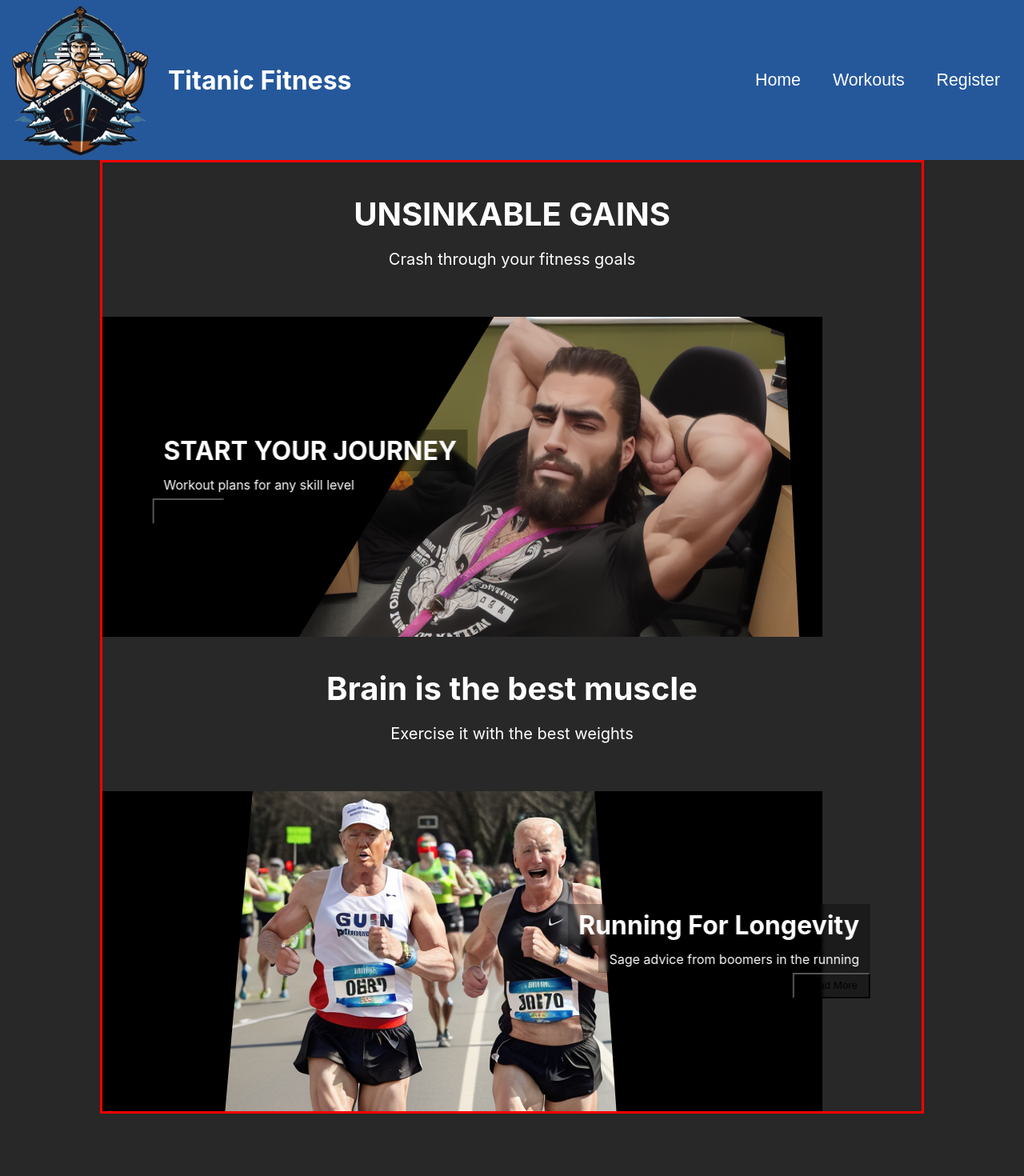
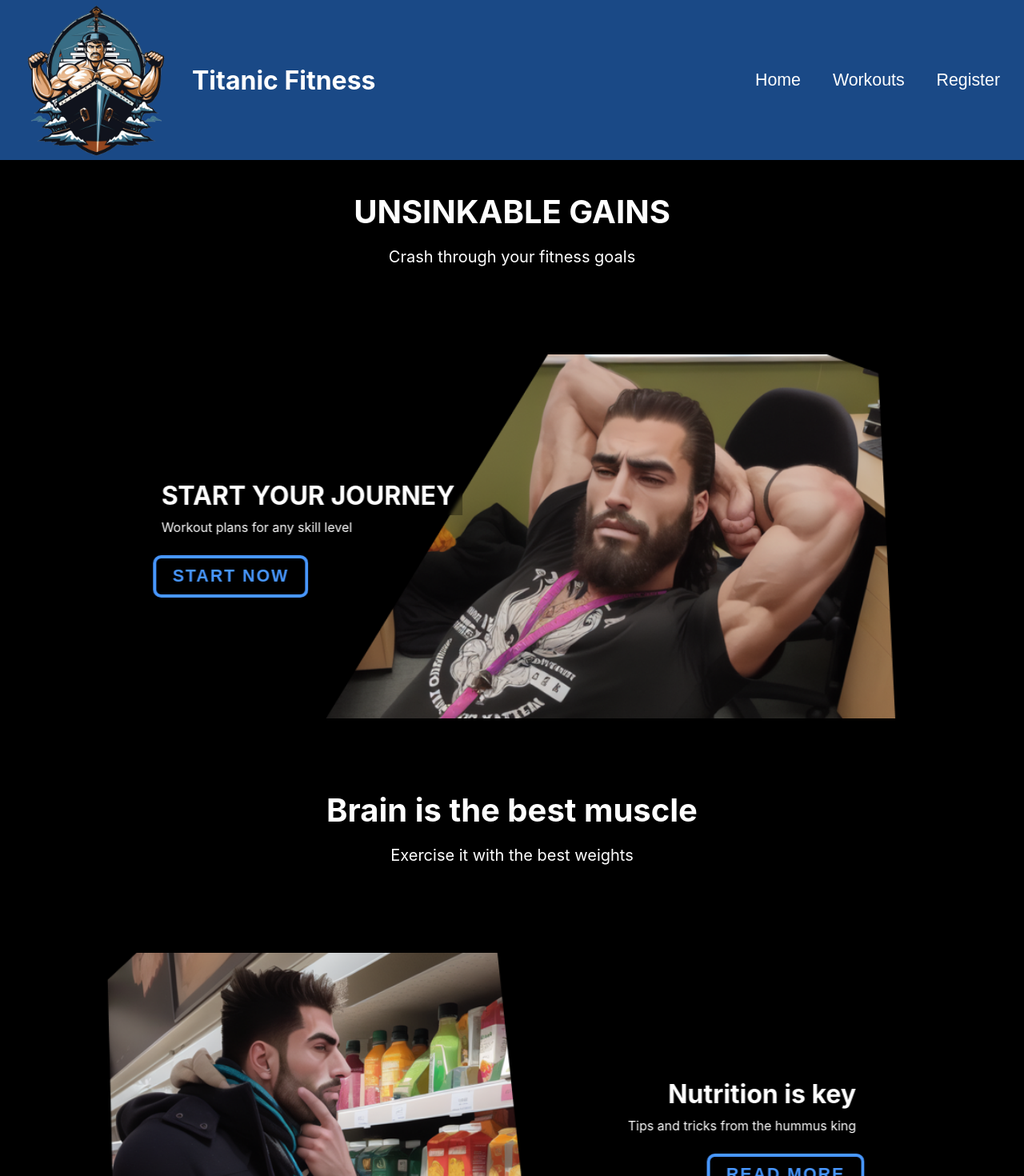
Before and after one commit to Maciej-Clanet/titanic_fitness_frontend_classroom, a React (Create React App) app: page / in a window 1280 px wide. Shown: the top 1470 px of the page at 80% size. Before the commit the page ends 1392 px from the top, so only its background shows below. Built offline with nearby package versions, Linux system fonts and the light colour scheme.

Commit message:
css fixes and comments

```diff
--- a/src/App.css
+++ b/src/App.css
@@ -1,7 +1,7 @@
 .page-container{
   width: 80%;
-  max-width: 1200px;
-  border: 3px solid red;
+  max-width: 1500px;
+  /* border: 3px solid red;  */
   margin: auto;
   text-align: center;
 }
--- a/src/Components/Header/Header.css
+++ b/src/Components/Header/Header.css
@@ -1,18 +1,18 @@
 header{
     width: 100%;
-    background-color: rgb(37, 88, 155);
+    background-color: rgb(26, 73, 134);
     display: flex;
     align-items: center;
-    justify-content: space-between;
+    justify-content: space-between; /*position the first element (container with logo and logo text) on the start of header, and second element (container with buttons) at the end of header*/
 }
 header h1{
-    color: white;
-    user-select: none;
+    user-select: none; /*prevents user from being able to select the logo text*/
 }
 .logo-container{
     display: flex;
     align-items: center;
-    gap: 10px;
+    gap: 20px;  /*Create a 20px gap between logo image and logo text*/
+    margin-left: 20px; /*move the logo 20px to the right fro the edge of the screen*/
 }
 
 .logo{
@@ -21,8 +21,10 @@ header h1{
 }
 .nav-buttons{
     display: flex;
-    gap: 20px;
-    padding: 20px;
+    gap: 20px;  /*20px gap between each navigation button*/
+    padding-top: 20px; /*give the heading some space above and below, visible when screen width is smaller*/
+    padding-bottom: 20px;
+    margin-right: 20px;  /*Move the buttons 20px away from right side of the screen*/
 }
 .nav-button{
     background: none;
@@ -32,18 +34,20 @@ header h1{
     padding: 5px 10px;
 }
 .nav-button:hover{
-    color: rgb(140, 183, 233)
+    color: rgb(140, 183, 233);
+    cursor:pointer; /*change the cursor icon from arrow to the finger pointer*/
 }
 
 
-@media (max-width: 900px){
+@media (max-width: 900px){ /*This css code will overwrite the existing css code but only if screen is less than 900px wide*/
     header{
-        flex-direction: column;
+        flex-direction: column;  /*change the header elements direction from row to column*/
     }
     .nav-buttons{
         width: 100%;
         background-color: rgb(20,20,20);
         display: flex;
         justify-content: center;
+        margin-right: 0;
     }
 }
--- a/src/Components/HeroImage/HeroImage.css
+++ b/src/Components/HeroImage/HeroImage.css
@@ -1,63 +1,67 @@
 .hero{
-    width: 100%;
-    height: 400px;
-    /* background-color: black; */
-    background-size: cover;
-    background-position: center;
-    display: flex;
-    align-items: center;
-    position: relative;
-    overflow: hidden;
-    margin-top:100px;
-    margin-bottom: 100%;
-    margin: auto;
+    margin-top: 50px; /*Some space above the hero element*/
+    margin-bottom: 50px; /*some space under the hero element*/
+    background-size: cover;  /*aligns the image to the container*/
+    background-position: center; /*as we scale our page width down this keeps the image in the center*/
+    display: flex; /*needed to use flexbox properties*/
+    align-items: center; /*the hero content (heading, text, button) will be aligned to center vertically*/
+    justify-content: center; /*centers the entire hero component to the middle of the page*/
+    position: relative; /*Help our position classes later on, without it the hero content would go outside of our page container*/
+    overflow: hidden; /*not important yet but will help later if we add animation, prevents the content that extends past our container from appearing, so our website doesn't get a horizontal scrollbar*/
+
+
+
 }
 .hero-image{
-    max-width: 900px;
-    max-height: 400px;
-    width: 100%;
-    object-fit: cover;
+    width: 100%; /*Make the image scale, without it the image crops as you reduce the page width. That might be an effect you like more so try removing this and see what happens*/
 }
 .hero-content{
-    text-align: center;
-    z-index: 1;
-    position: absolute;
-    max-width: 80%;
-    margin: 0 auto;
-    display: flex;
-    flex-direction: column;
-    align-items: center;
+    text-align: center; /*this will be overwritten by the left,right,center css but if we don't give the position attribute, this will be used as default text align*/
+    z-index: 1; /*important for our blur to work, we make sure the content is over our background, as the backgdrop-filter will only blur things behind our element*/
+    position: absolute; /*this is needed so we can force the text to go over the image*/
+    margin: 0 auto; /*will center our text in case we mess up the position property*/
+    display: flex; /*so we can use the below flex properties*/
+    flex-direction: column; /*we want the heading, text, and button to be in a column*/
+    align-items: center;  /*another default for our position if we mess that up, to make things properly center*/
 }
 
-.hero.left .hero-content{
-    left: 10%;
-    transform: translateX(-10%);
-    align-items: flex-start;
-    text-align: left;
+.hero.left .hero-content{  /*we are selecting the .hero-content element but only if it's inside a container that has both classes, .hero and .left*/
+    left: 10%;  /*position the hero content 10% from the left of the container*/
+    transform: translateX(-10%); /*do a tiny adjustement by 10% to the left */
+    align-items: flex-start; /*aligns the items inside hero-content to the left of the container*/
+    text-align: left; /*aligns the text to the left*/
 }
-.hero.left p{
-    text-align: left;
-}
-.hero.right .hero-content{
+
+.hero.right .hero-content{ /*same as above except only run if the .hero also has .right*/
     right: 10%;
     transform: translateX(10%);
     align-items: flex-end;
 }
-.hero.right p{
-    text-align: right;
-}
-.hero.center .hero-content{
-    left: 50%;
-    transform: translate(-50%);
-}
-.hero.center p{
-    text-align: center;
+
+.hero.center .hero-content{ /*same as above but for centering*/
+    left: 50%; /*move the element 50% from the left, this will put the START of the component in the middle, so the component is going to be too far to the right*/
+    transform: translate(-50%); /*move the component to the left by 50% of it's own width, this combined with above will put it exactly in the center*/
 }
 
-.hero-content h1, .hero-content p, .hero-content button{
-    background-color: rgba(0,0,0,0.3);
-    backdrop-filter: blur(2px);
-    margin: 0;
-    padding: 5pt 10pt;
-    max-width: fit-content;
+
+.hero-content h1, .hero-content p, .hero-content button{ /*because we want to apply same css for multiple elements, we can select them all by separating them with a comma*/
+    background-color: rgba(0,0,0,0.3); /*black background at 30% opacity to make it transparent*/
+    backdrop-filter: blur(2px); /*blur whatever is behind the element, the 2px inside the bracket is the strength of the blur */
+    margin: 0; /*removes the top and bottom margin from the elements so we can space them better later*/
+    padding: 5px 10px; /*Padding behind the individual elements so the dark background with blur extends a bit past the text on all sides*/
 }
+
+.hero-content button{
+    border: 4px solid rgb(72, 151, 255); /*Blue border around the button*/
+    color: rgb(72, 151, 255); /*button text color*/
+    border-radius: 10px; /*Make the edges of the button rounded*/
+    padding: 10px 20px; /*give some space around the text inside the button, basically makes the button larger*/
+    font-size: 16pt; /*text size for the button*/
+    font-weight: bold; /*make the font bold*/
+    margin-top: 20px; /*Give the button some distance from the text above*/
+    letter-spacing: 2px; /*Space between letters to make the button stand out more*/
+}
+.hero-content button:hover{ /*the changes to the button css when user hovers over the element*/
+    border: 4px solid rgb(115, 189, 250); /*make the border lighter*/
+    color: rgb(115, 189, 250); /*make the color lighter*/
+}
--- a/src/Components/HeroImage/HeroImage.js
+++ b/src/Components/HeroImage/HeroImage.js
@@ -1,4 +1,10 @@
 import "./HeroImage.css"
+
+/*
+NOTES:
+`backticks` are used to be able to insert variable into the string of text, which is how we get the position css in the main containers
+buttonText.toUpperCase() will ensure the button text is always all caps even if we forget to write it like that later
+*/
 
 const HeroImage = ({heading, text, imgSrc, onButtonClick, buttonText, position}) =>{
     return(
@@ -7,8 +13,8 @@ const HeroImage = ({heading, text, imgSrc, onButtonClick, buttonText, position})
             <div className="hero-content">
                 <h1>{heading}</h1>
                 <p>{text}</p>
-                <button className="hero-button" onClick={onButtonClick}>
-                    {buttonText}
+                <button onClick={onButtonClick}>
+                    {buttonText.toUpperCase()}
                 </button>
             </div>
         </div>
--- a/src/Views/Home.js
+++ b/src/Views/Home.js
@@ -3,6 +3,8 @@ import HeroText from "../Components/HeroText/HeroText"
 import HeroImage from "../Components/HeroImage/HeroImage"
 import MainImage from"../Assets/Joe1.png"
 import ArticleImage1 from "../Assets/Pres1.png"
+import ArticleImage2 from "../Assets/Ala1.png"
+import ArticleImage3 from "../Assets/Mac1.png"
 
 const Home = () =>{
     return(
@@ -22,6 +24,22 @@ const Home = () =>{
                 Exercise it with the best weights
             </HeroText>
             <HeroImage
+                heading="Nutrition is key"
+                text="Tips and tricks from the hummus king"
+                imgSrc={ArticleImage2}
+                onButtonClick={() => alert("button works")}
+                buttonText="Read More"
+                position="right"
+            />
+            <HeroImage
+                heading="Lif your mind"
+                text="Get swole brain by learning React"
+                imgSrc={ArticleImage3}
+                onButtonClick={() => alert("button works")}
+                buttonText="Read More"
+                position="right"
+            />
+            <HeroImage
                 heading="Running For Longevity"
                 text="Sage advice from boomers in the running"
                 imgSrc={ArticleImage1}
--- a/src/index.css
+++ b/src/index.css
@@ -5,7 +5,7 @@ body {
     sans-serif;
   -webkit-font-smoothing: antialiased;
   -moz-osx-font-smoothing: grayscale;
-  background-color: rgb(40,40,40);
+  background-color: black;
   color: white;
 }
 
```
Also changed, not shown: src/Components/HeroText/HeroText.js (+7 -1 lines).
